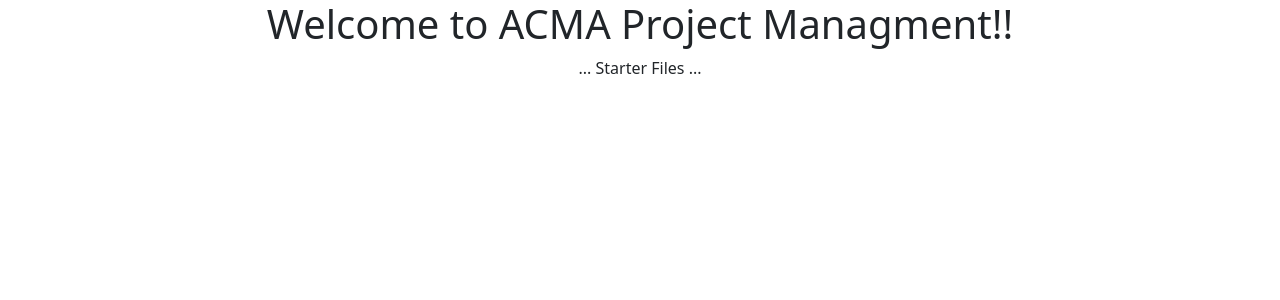
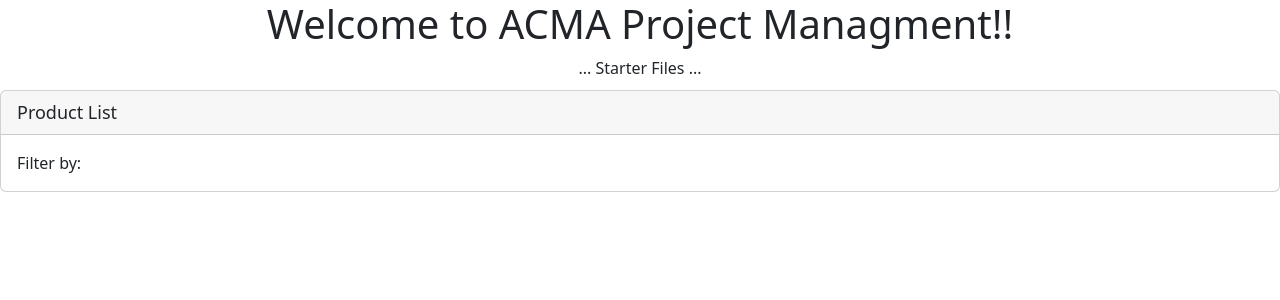
Before and after one commit to FoxGeoff/APM-Start-3-1-23, an Angular app: page / in a window 1280 px wide. Shown: the top 300 px of the page. Built offline with nearby package versions, Linux system fonts and the light colour scheme.

Commit message:
Add products component

```diff
--- a/src/app/app.component.html
+++ b/src/app/app.component.html
@@ -1,6 +1,5 @@
-<div style="text-align:center">
-  <h1>
-    Welcome to {{title}}!!
-  </h1>
+<div style="text-align: center">
+  <h1>Welcome to {{ title }}!!</h1>
   ... Starter Files ...
 </div>
+<pm-products></pm-products>
--- a/src/app/app.module.ts
+++ b/src/app/app.module.ts
@@ -2,10 +2,12 @@ import { NgModule } from '@angular/core';
 import { BrowserModule } from '@angular/platform-browser';
 
 import { AppComponent } from './app.component';
+import { ProductsComponent } from './products/products.component';
 
 @NgModule({
   declarations: [
-    AppComponent
+    AppComponent,
+    ProductsComponent
   ],
   imports: [
     BrowserModule
--- /dev/null
+++ b/src/app/products/product.ts
@@ -0,0 +1,7 @@
+export interface IProduct {
+  imageUrl: string,
+  productName:string,
+  productCode: string,
+  price: number,
+  releaseDate: Date
+}
--- /dev/null
+++ b/src/app/products/products.component.html
@@ -0,0 +1,66 @@
+<div class="card">
+  <div class="card-header">
+    {{ pageTitle }}
+  </div>
+  <div class="card-body">
+    <div class="row">
+      <div class="col-md-2">Filter by:</div>
+      <div class="col-md-4">
+        <!--<input type="text" [(ngModel)]="listFilter" />-->
+      </div>
+    </div>
+    <div class="row" *ngIf="listFilter">
+      <div class="col-md-6">
+        <h4>Filtered by: {{ listFilter }}</h4>
+      </div>
+    </div>
+    <div class="table-responsive">
+      <table class="table" *ngIf="products.length">
+        <thead>
+          <tr>
+            <th>
+              <button class="btn btn-primary" (click)="toggleImage()">
+                {{ showImage ? "Hide" : "Show" }} Image
+              </button>
+            </th>
+            <th>Product</th>
+            <th>Code</th>
+            <th>Available</th>
+            <th>Price</th>
+            <th>5 Star Rating</th>
+          </tr>
+        </thead>
+        <!--
+        <tbody>
+          <tr *ngFor="let product of filteredProducts">
+            <td>
+              <img
+                *ngIf="showImage"
+                [src]="product.imageUrl"
+                [title]="product.productName"
+                [style.width.px]="imageWidth"
+                [style.margin.px]="imageMargin"
+              />
+            </td>
+            <td>
+              <a [routerLink]="['/products', product.productId]">
+                {{ product.productName }}
+              </a>
+            </td>
+            <td>{{ product.productCode | lowercase | convertToSpaces:'-' }}</td>
+            <td>{{ product.releaseDate }}</td>
+            <td>{{ product.price | currency:'USD':'symbol':'1.2-2' }}</td>
+            <td>
+              <pm-star [rating]='product.starRating'
+                       (ratingClicked)='onRatingClicked($event)'>
+              </pm-star>
+            </td>
+          </tr>
+        </tbody> -->
+      </table>
+    </div>
+  </div>
+</div>
+<div *ngIf="errorMessage" class="alert alert-danger">
+  Error: {{ errorMessage }}
+</div>
--- /dev/null
+++ b/src/app/products/products.component.ts
@@ -0,0 +1,45 @@
+import { Component, OnInit } from '@angular/core';
+import { Subscription } from 'rxjs';
+import { IProduct } from './product';
+
+@Component({
+  selector: 'pm-products',
+  templateUrl: './products.component.html',
+  styleUrls: ['./products.component.css']
+})
+export class ProductsComponent implements OnInit {
+  performFilter(value: string): IProduct[] {
+    throw new Error('Method not implemented.');
+  }
+
+  constructor() { }
+
+  pageTitle = 'Product List';
+  imageWidth = 50;
+  imageMargin = 2;
+  showImage = false;
+  errorMessage = '';
+  sub!: Subscription;
+
+  private _listFilter = '';
+  get listFilter(): string {
+    return this._listFilter;
+  }
+  set listFilter(value: string) {
+    this._listFilter = value;
+    this.filteredProducts = this.performFilter(value);
+  }
+
+  filteredProducts: IProduct[] = [];
+  products: IProduct[] = [];
+
+  ngOnInit(): void {
+  }
+
+  toggleImage(): boolean {
+    return true;
+  }
+
+
+
+}
```
Also changed, not shown: src/app/products/products.component.css (added), 2 other files (tests, documents, lock files or other folders).
